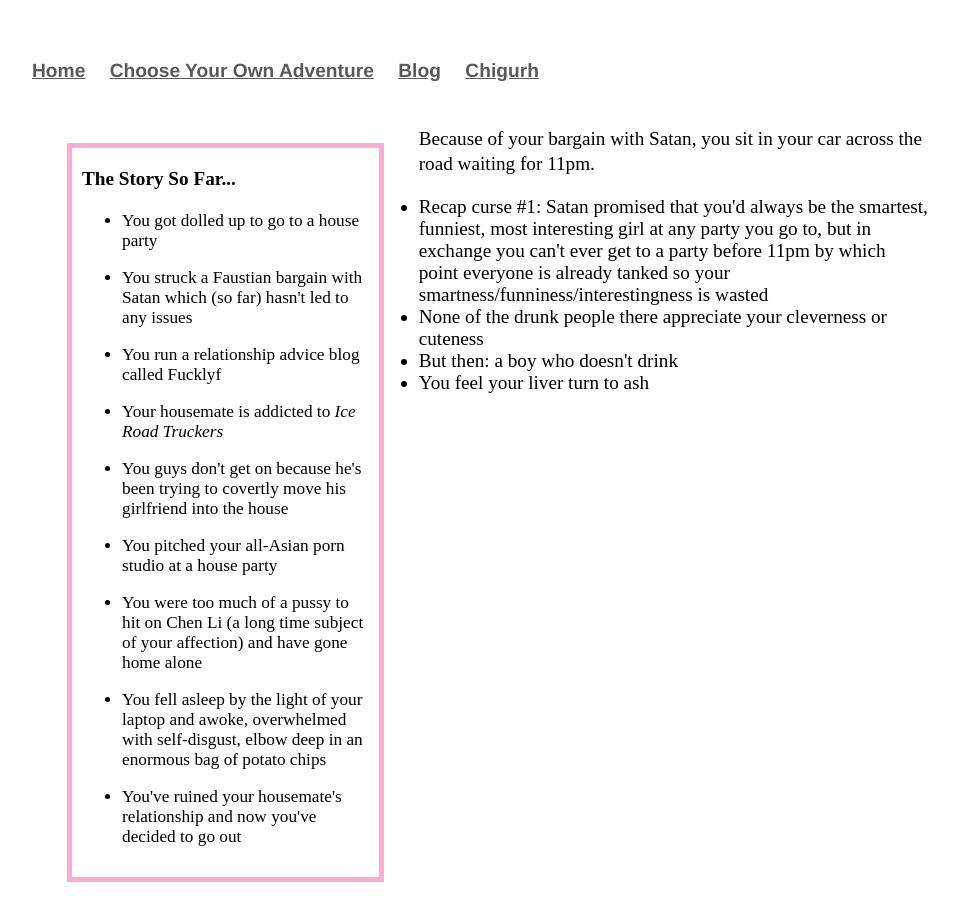
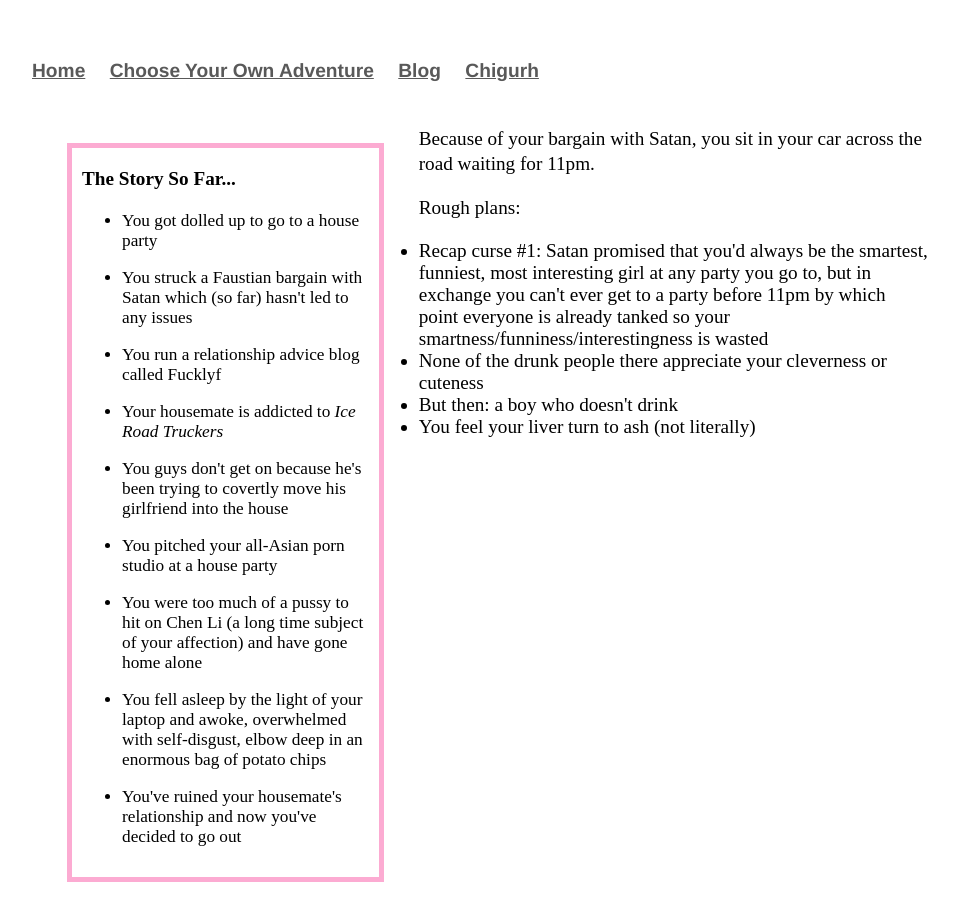
Before and after one commit to Pinelife/pinelife.github.io, a Jekyll site: the page Hellhole/Room10.html, which Jekyll copies as it is, in a window 1280 px wide. Shown: the whole page, without its empty margins (160-1118 px from the left). Built offline with Jekyll 4.4.1, drawn with Linux system fonts in a browser that asks for light colours.

Commit message:
Update Room10.html

```diff
--- a/Hellhole/Room10.html
+++ b/Hellhole/Room10.html
@@ -43,12 +43,13 @@
 Because of your bargain with Satan, you sit in your car across the road waiting for 11pm.
 </p>
 <p>
+	Rough plans:
 	<ul>
 <li>Recap curse #1: Satan promised that you'd always be the smartest, funniest, most interesting girl at any party you go to,
 	but in exchange you can't ever get to a party before 11pm by which point everyone is already tanked so your
 	smartness/funniness/interestingness is wasted </li>
 	<li>None of the drunk people there appreciate your cleverness or cuteness</li>
 	<li>But then: a boy who doesn't drink</li>
-		<li>You feel your liver turn to ash</li>
+		<li>You feel your liver turn to ash (not literally)</li>
 </ul>
 </p>
```
